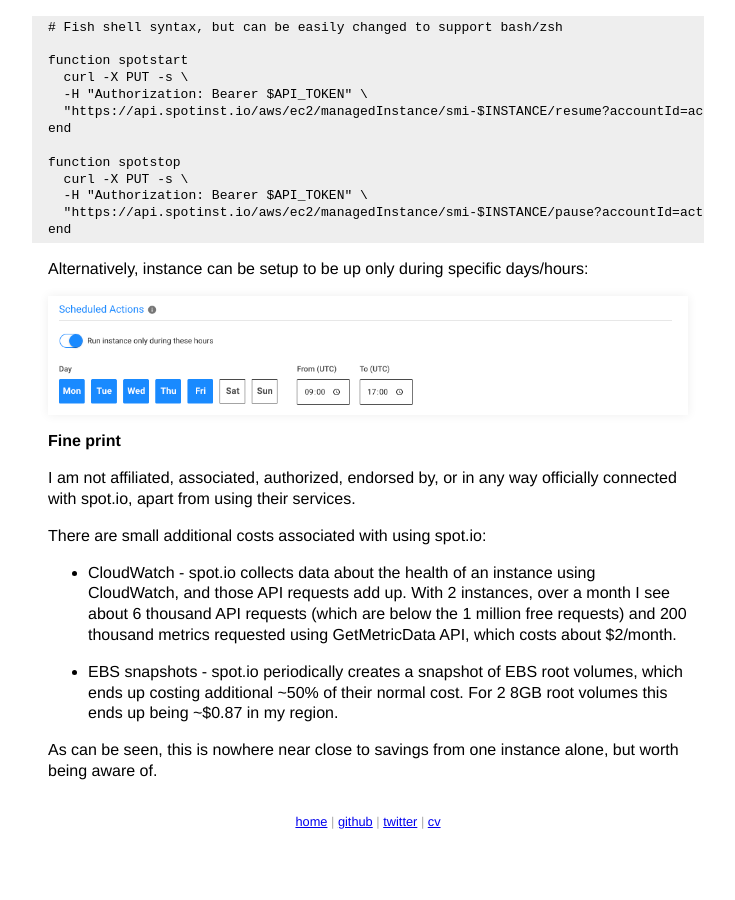
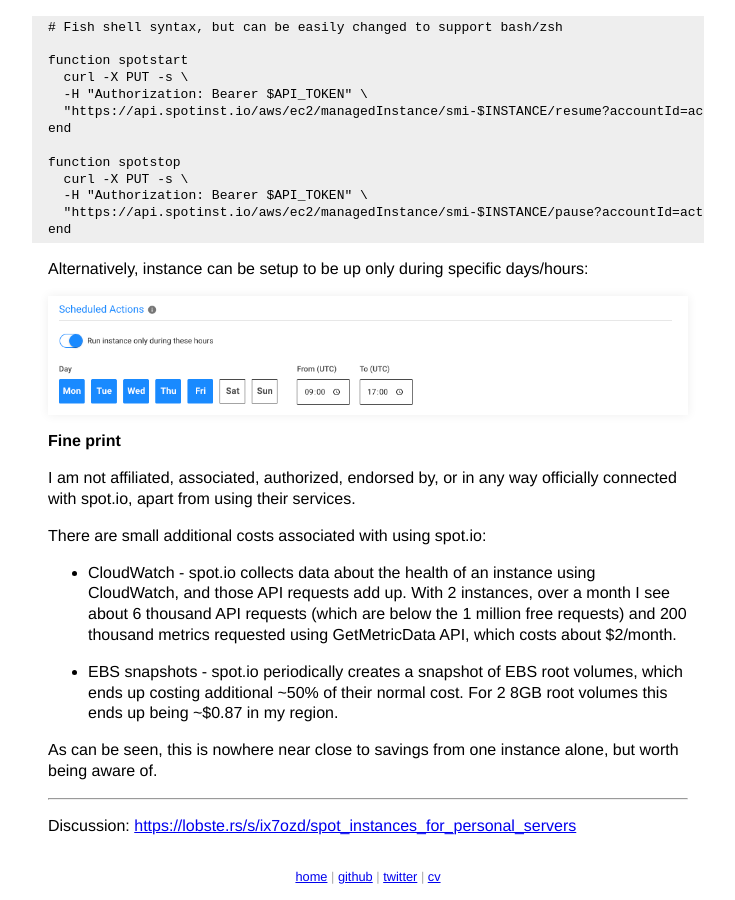
Before and after one commit to pitr/pitr.github.com, a Jekyll site: the page built from _posts/2021-05-23-personal-spot.md, in a window 1280 px wide and 900 px high, scrolled down 2806 px. Shown: the whole window, without its empty margins (272-1007 px from the left). Built offline with Jekyll 4.4.1, drawn with Linux system fonts in a browser that asks for light colours; before the commit the page ends 3651 px from its top, so only the background shows below that; some of the changed lines change nothing that is shown.

Commit message:
added link to lobste.rs for personal-spot

```diff
--- a/_posts/2021-05-23-personal-spot.md
+++ b/_posts/2021-05-23-personal-spot.md
@@ -122,3 +122,7 @@
 - EBS snapshots - spot.io periodically creates a snapshot of EBS root volumes, which ends up costing additional ~50% of their normal cost. For 2 8GB root volumes this ends up being ~$0.87 in my region.
 
 As can be seen, this is nowhere near close to savings from one instance alone, but worth being aware of.
+
+***
+
+Discussion: [https://lobste.rs/s/ix7ozd/spot_instances_for_personal_servers](https://lobste.rs/s/ix7ozd/spot_instances_for_personal_servers)
```
